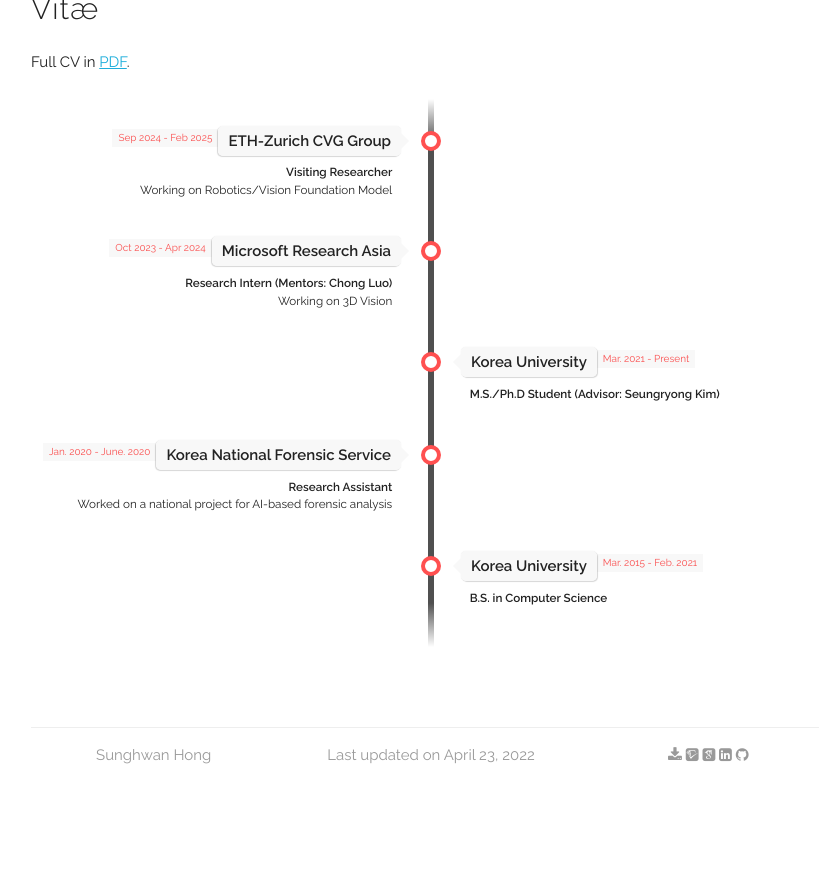
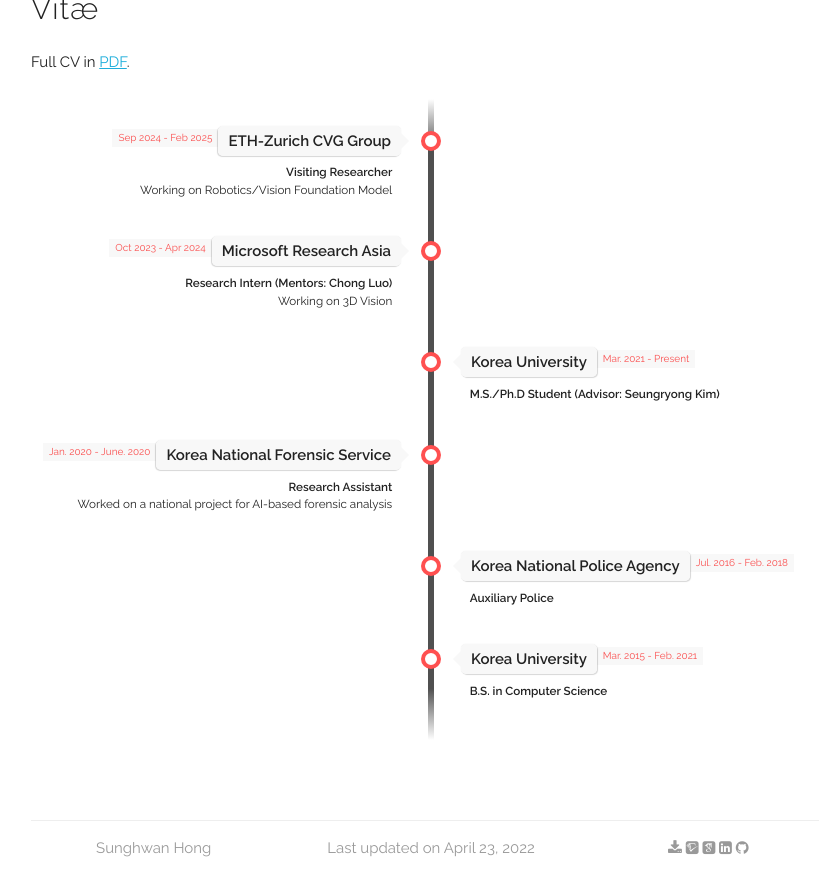
Before and after one commit to jang-1996/jang-1996.github.io, a Jekyll site: the page built from index.html, in a window 1280 px wide and 900 px high, scrolled down 3301 px. Shown: the top 896 px of the window, without its empty margins (209-1028 px from the left). Built offline with Jekyll 4.4.1, drawn with Linux system fonts in a browser that asks for light colours; some web fonts are replaced; before the commit the page ends 4108 px from its top, so only the background shows below that.

Commit message:
Update experience.yaml

```diff
--- a/_data/experience.yaml
+++ b/_data/experience.yaml
@@ -22,6 +22,11 @@
   subtitle: "Worked on a national project for AI-based forensic analysis"
   category: "work"
 
+- place: "Korea National Police Agency"
+  time: "Jul. 2016 - Feb. 2018"
+  title: "Auxiliary Police"
+  category: "Millitary Service"
+
 - place: "Korea University"
   time: "Mar. 2015 - Feb. 2021"
   title: "B.S. in Computer Science"
```
